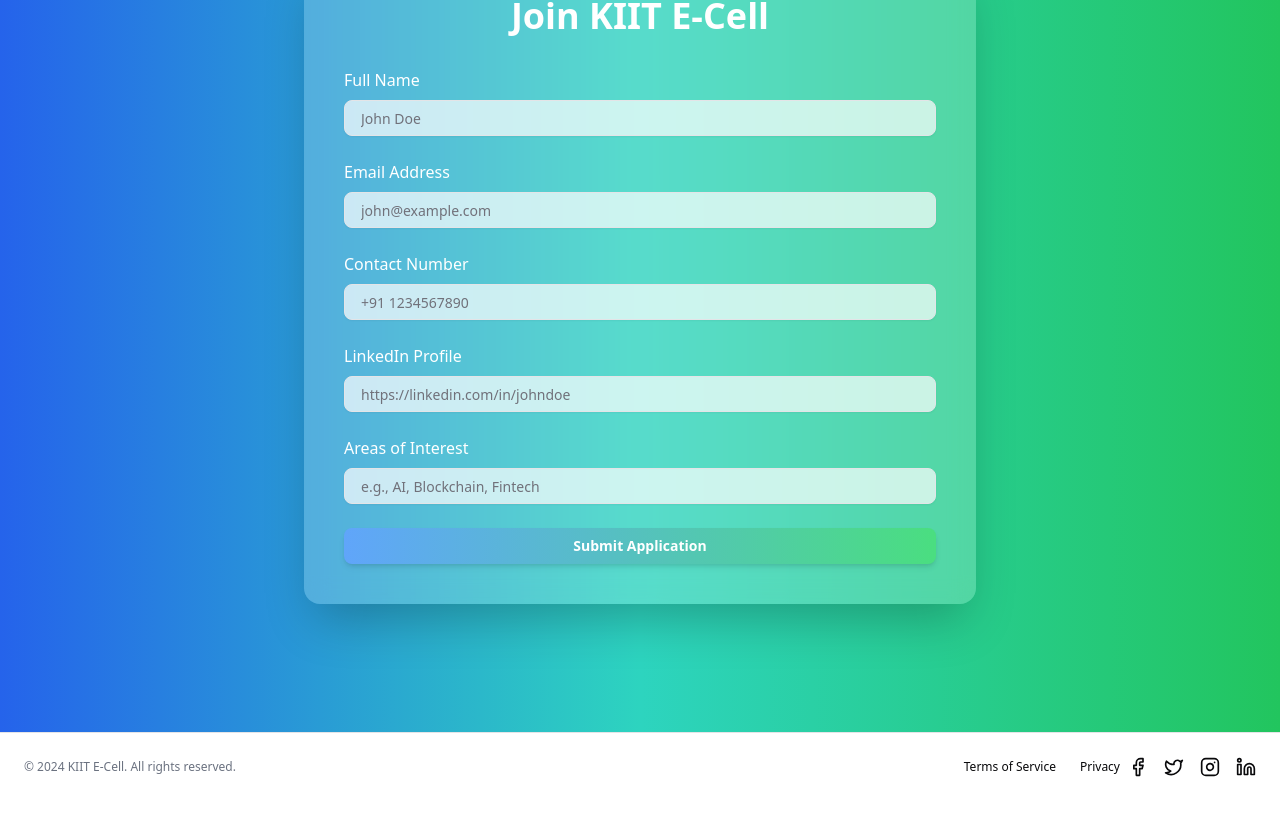
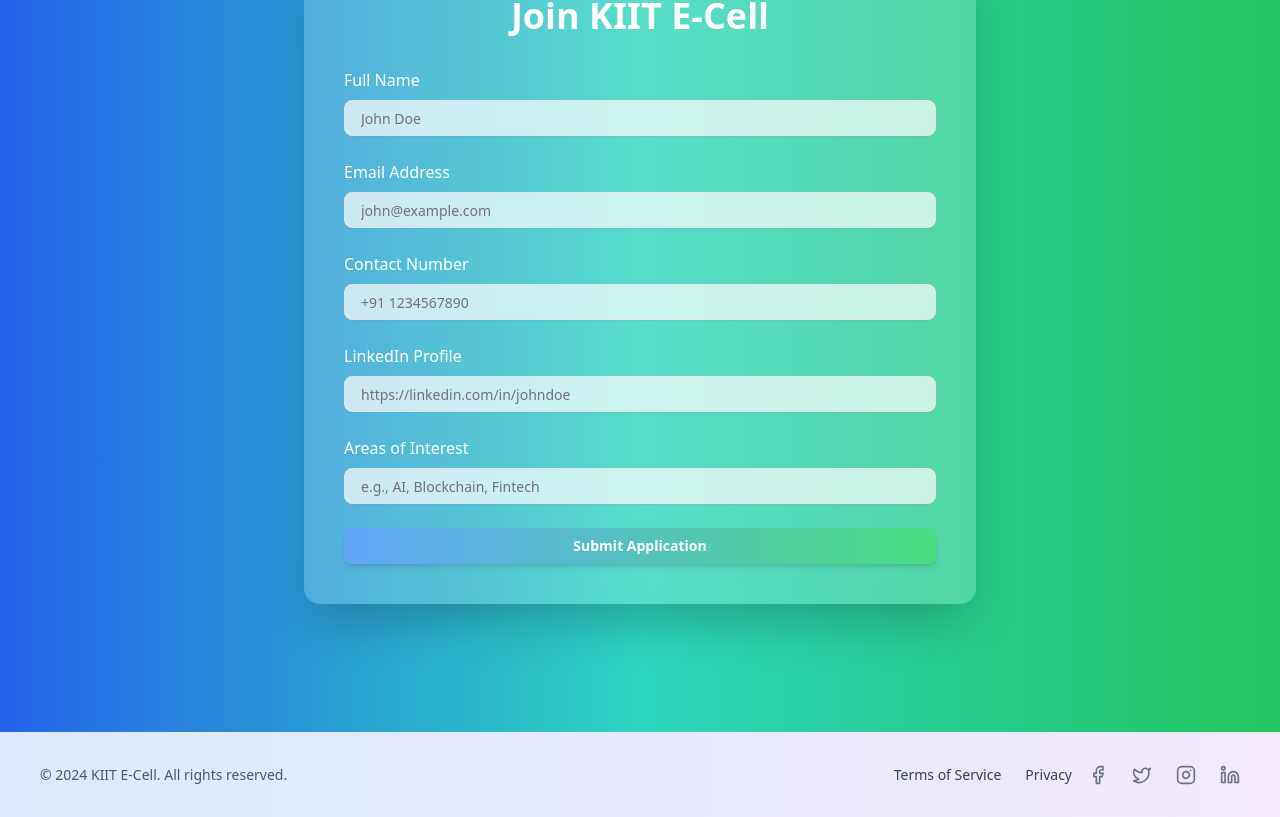
Before and after one commit to souradipdev/e_cell_kiit, a Next.js app: page / in a window 1280 px wide. Shown: the part 2588-3405 px from the top of the page. Built offline with nearby package versions, Linux system fonts and the light colour scheme.

Commit message:
Improved footer UI

```diff
--- a/package.json
+++ b/package.json
@@ -11,6 +11,7 @@
   "dependencies": {
     "@radix-ui/react-icons": "^1.3.1",
     "@radix-ui/react-slot": "^1.1.0",
+    "axios": "^1.7.7",
     "class-variance-authority": "^0.7.0",
     "clsx": "^2.1.1",
     "lucide-react": "^0.454.0",
--- a/src/components/Footer.tsx
+++ b/src/components/Footer.tsx
@@ -1,25 +1,36 @@
-
-import Link from "next/link"
-import { Facebook, Twitter, Instagram, Linkedin } from "lucide-react"
+import Link from "next/link";
+import { Facebook, Twitter, Instagram, Linkedin } from "lucide-react";
 
 export default function Footer() {
+  console.log(process.cwd());
+
   return (
-    <footer className="flex flex-col gap-2 sm:flex-row py-6 w-full items-center px-4 md:px-6 border-t">
-      <p className="text-xs text-gray-500 dark:text-gray-400">© 2024 KIIT E-Cell. All rights reserved.</p>
-      <nav className="sm:ml-auto flex gap-4 sm:gap-6">
-        <Link className="text-xs hover:underline underline-offset-4" href="#">
+    <footer className="flex flex-col gap-4 sm:flex-row py-8 w-full items-center px-6 md:px-10 bg-gradient-to-r from-blue-100 to-purple-100 text-gray-700 border-t border-gray-200">
+      <p className="text-sm text-gray-600">&copy; 2024 KIIT E-Cell. All rights reserved.</p>
+
+      <nav className="sm:ml-auto flex gap-6 text-sm">
+        <Link href="#" className="hover:underline text-gray-700">
           Terms of Service
         </Link>
-        <Link className="text-xs hover:underline underline-offset-4" href="#">
+        <Link href="#" className="hover:underline text-gray-700">
           Privacy
         </Link>
       </nav>
-      <div className="flex gap-4 mt-4 sm:mt-0">
-        <Link href="#"><Facebook className="h-5 w-5" /></Link>
-        <Link href="#"><Twitter className="h-5 w-5" /></Link>
-        <Link href="#"><Instagram className="h-5 w-5" /></Link>
-        <Link href="#"><Linkedin className="h-5 w-5" /></Link>
+
+      <div className="flex gap-6 mt-4 sm:mt-0">
+        <Link href="#" aria-label="Facebook" className="text-gray-500 hover:text-gray-700 transition duration-200">
+          <Facebook className="h-5 w-5" />
+        </Link>
+        <Link href="#" aria-label="Twitter" className="text-gray-500 hover:text-gray-700 transition duration-200">
+          <Twitter className="h-5 w-5" />
+        </Link>
+        <Link href="#" aria-label="Instagram" className="text-gray-500 hover:text-gray-700 transition duration-200">
+          <Instagram className="h-5 w-5" />
+        </Link>
+        <Link href="#" aria-label="LinkedIn" className="text-gray-500 hover:text-gray-700 transition duration-200">
+          <Linkedin className="h-5 w-5" />
+        </Link>
       </div>
     </footer>
-  )
+  );
 }
```
Also changed, not shown: 1 other file (tests, documents, lock files or other folders).
